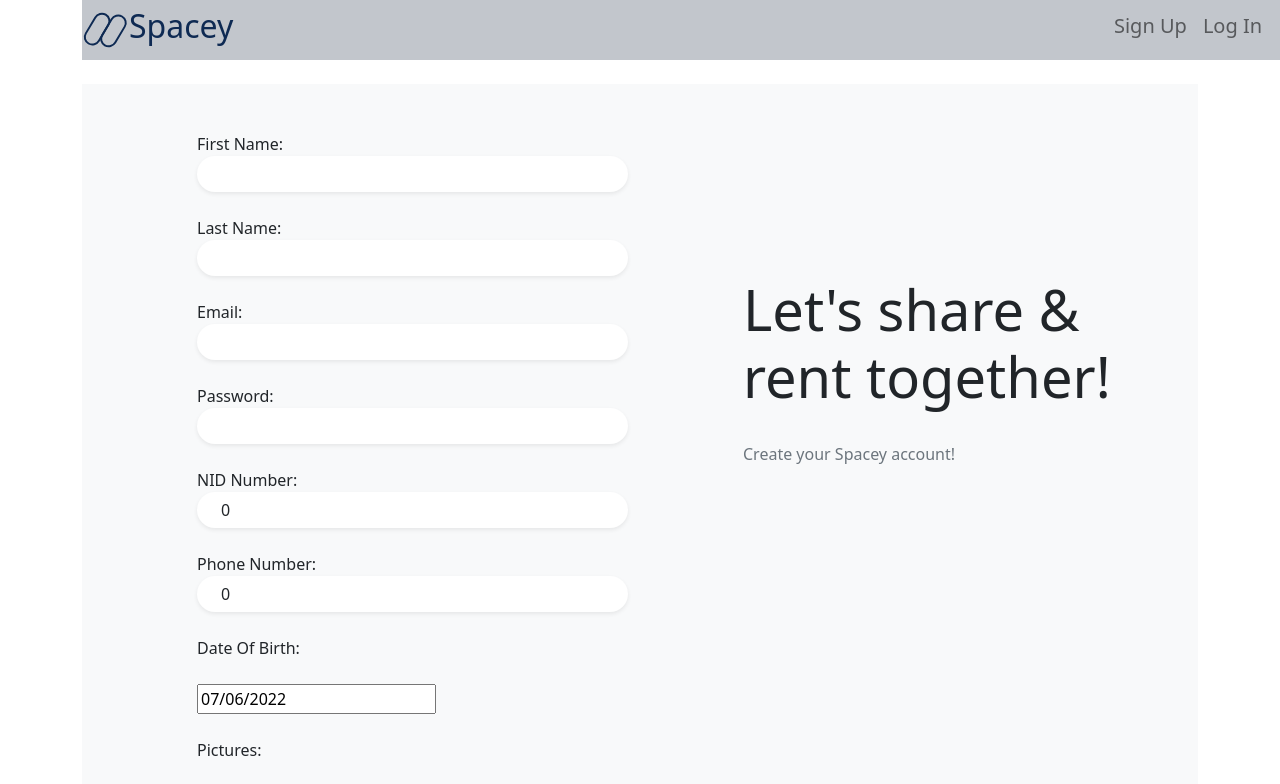
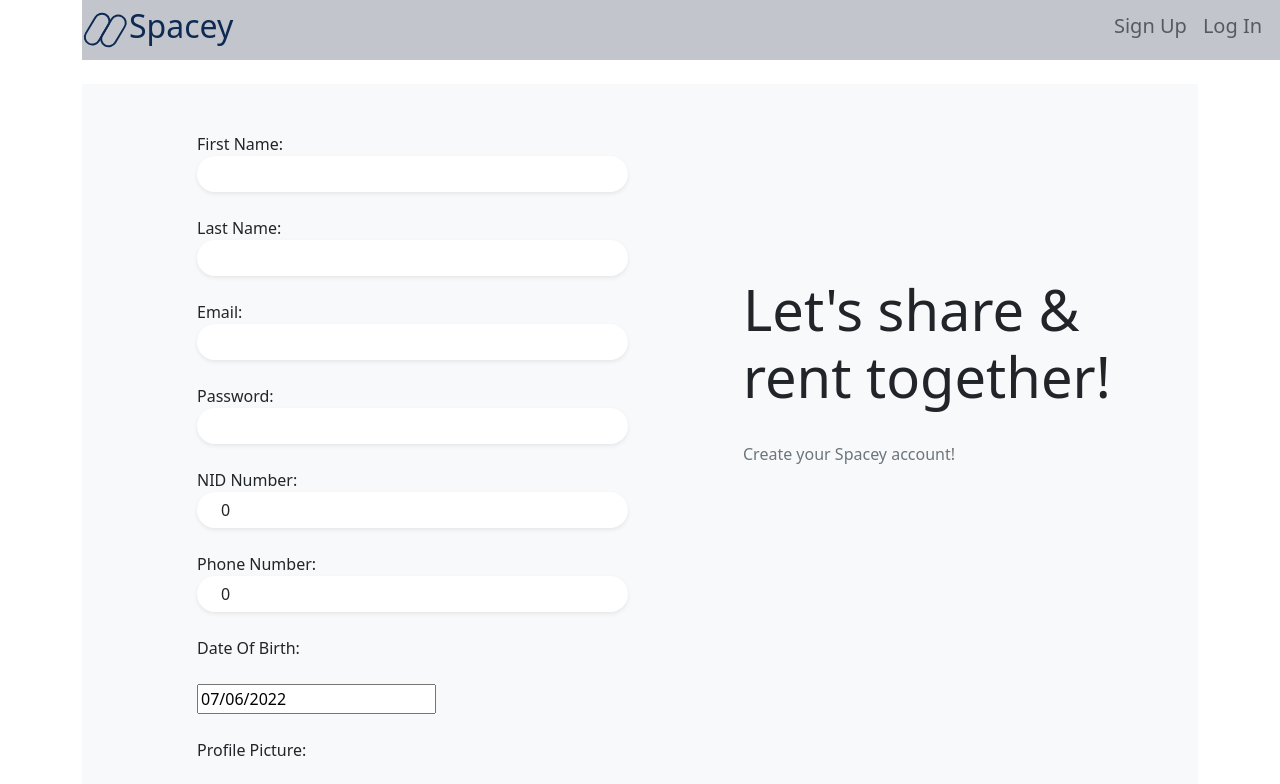
Before and after one commit to anikislam104/mern-spacey, a React (Create React App) app in the folder frontend/: page /create-user in a window 1280 px wide. Shown: the top 784 px of the page. Built offline with nearby package versions, Linux system fonts and the light colour scheme; the HTML template or start-up script is replaced by a standard one.

Commit message:
minor changes

```diff
--- a/frontend/src/components/Authentication/create-user.js
+++ b/frontend/src/components/Authentication/create-user.js
@@ -207,7 +207,7 @@ export default class CreateUser extends Component {
                                 </div>
                                 <br/>
                                 <div class="form-group sm-3">
-                                <label>Pictures: </label>
+                                <label>Profile Picture: </label>
                                 <br/><br/>
                                                   <div class="custom-file sm-3">
                                                     <input type="file" filename="image" class="custom-file-input form-control  border-0 shadow-sm px-4" id="inputGroupFile01" aria-describedby="inputGroupFileAddon01" onChange={this.onChangeImage} />
--- a/frontend/src/components/Blog/writeBlog.js
+++ b/frontend/src/components/Blog/writeBlog.js
@@ -131,6 +131,7 @@ export default class WriteBlog extends Component {
                                                <br/>
                                                <div class="form-group sm-3">
                                                   <div class="custom-file sm-3">
+                                                    <label>Add Picture: </label>
                                                     <input type="file" filename="image" class="custom-file-input form-control  border-0 shadow-sm px-4" id="inputGroupFile01" aria-describedby="inputGroupFileAddon01" onChange={this.onChangeImage} />
                                                   </div>
                                                </div>
```
